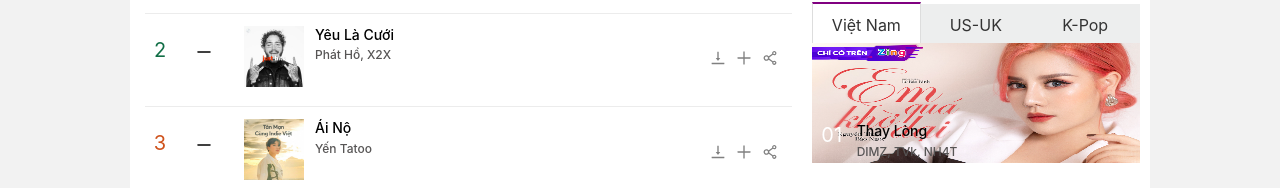
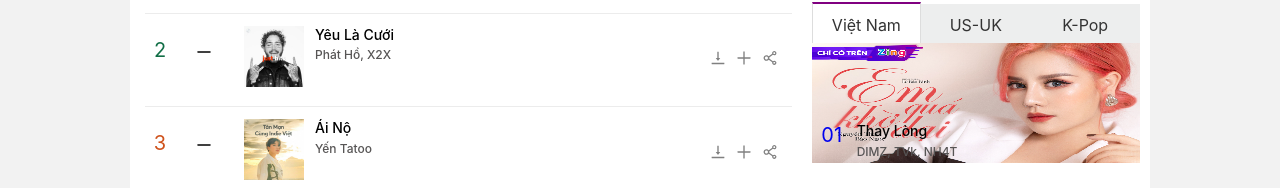
Before and after one commit to kimthaohuynhthi/ZingMP3-Clone, a React (Create React App) app: page / in a window 1280 px wide. Shown: the part 495-683 px from the top of the page. Built offline with nearby package versions, Linux system fonts and the light colour scheme.

Commit message:
fix classname topnumber

```diff
--- a/src/components/TopNumber/index.jsx
+++ b/src/components/TopNumber/index.jsx
@@ -9,11 +9,7 @@ const TopNumber = ({ topNumber, numberTitle, fontSize, className }) => (
     className={classNames(
       "top-number-wrapper",
       "top-number-wrapper-inner",
-      { "top-1-song-ranking": topNumber === "01" },
-      { "top-2-song-ranking": topNumber === "02" },
-      { "top-3-song-ranking": topNumber === "03" },
-      { "others-song-ranking": topNumber === "others" },
-      { "top-1-zing-chart": topNumber === "top-1-zing-chart" },
+      { [`top-${topNumber}-song-ranking`]: true },
       className
     )}
     style={{ fontSize }}
--- a/src/components/TopNumber/style.scss
+++ b/src/components/TopNumber/style.scss
@@ -3,20 +3,17 @@
   height: 40px;
   line-height: 40px;
   &.top-number-wrapper-inner {
-    &.top-1-song-ranking {
+    &.top-01-song-ranking {
       color: #438de0;
     }
-    &.top-2-song-ranking {
+    &.top-02-song-ranking {
       color: #116e46;
     }
-    &.top-3-song-ranking {
+    &.top-03-song-ranking {
       color: #cf521c;
     }
-    &.others-song-ranking {
+    &.top-others-song-ranking {
       color: #636363;
-    }
-    &.top-1-zing-chart{
-      color: white;
     }
   }
 }
```
